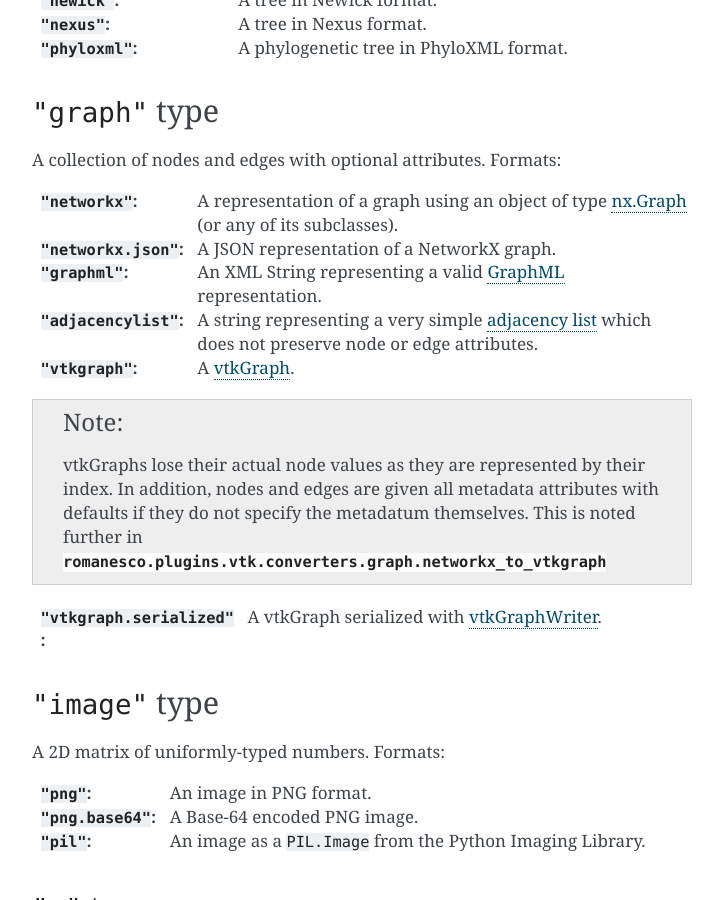
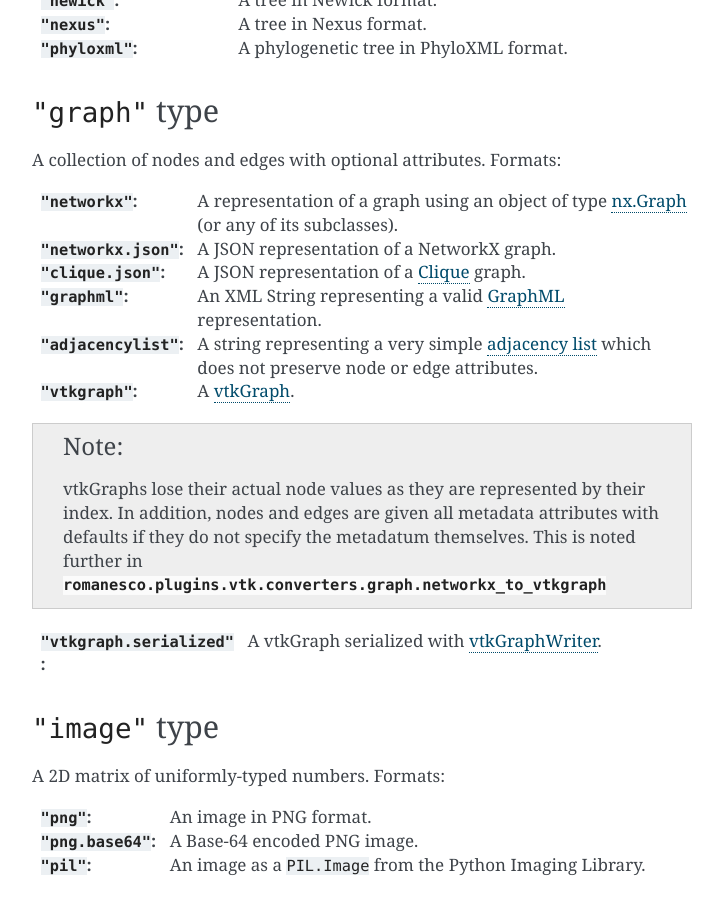
Before and after one commit to girder/girder_worker, a Sphinx documentation site: the page built from docs/types-and-formats.rst, in a window 1280 px wide and 900 px high, scrolled down 3203 px. Shown: the whole window, without its empty margins (388-1111 px from the left). Built offline with Sphinx 7.4.7, drawn with Linux system fonts in a browser that asks for light colours.

Commit message:
Add clique format to documentation

```diff
--- a/docs/types-and-formats.rst
+++ b/docs/types-and-formats.rst
@@ -172,6 +172,8 @@ A collection of nodes and edges with optional attributes. Formats:
 
 :``"networkx.json"``: A JSON representation of a NetworkX graph.
 
+:``"clique.json"``: A JSON representation of a Clique_ graph.
+
 :``"graphml"``: An XML String representing a valid GraphML_ representation.
 
 :``"adjacencylist"``: A string representing a very simple `adjacency list`_ which does not preserve node or edge attributes.
@@ -184,6 +186,7 @@ A collection of nodes and edges with optional attributes. Formats:
 :``"vtkgraph.serialized"``: A vtkGraph serialized with vtkGraphWriter_.
 
 .. _nx.Graph: https://networkx.github.io/documentation/latest/reference/classes.graph.html
+.. _Clique: https://github.com/Kitware/clique
 .. _GraphML: https://networkx.github.io/documentation/latest/reference/readwrite.graphml.html
 .. _`adjacency list`: https://networkx.github.io/documentation/latest/reference/readwrite.adjlist.html#format
 .. _vtkGraph: http://www.vtk.org/doc/nightly/html/classvtkGraph.html
```
